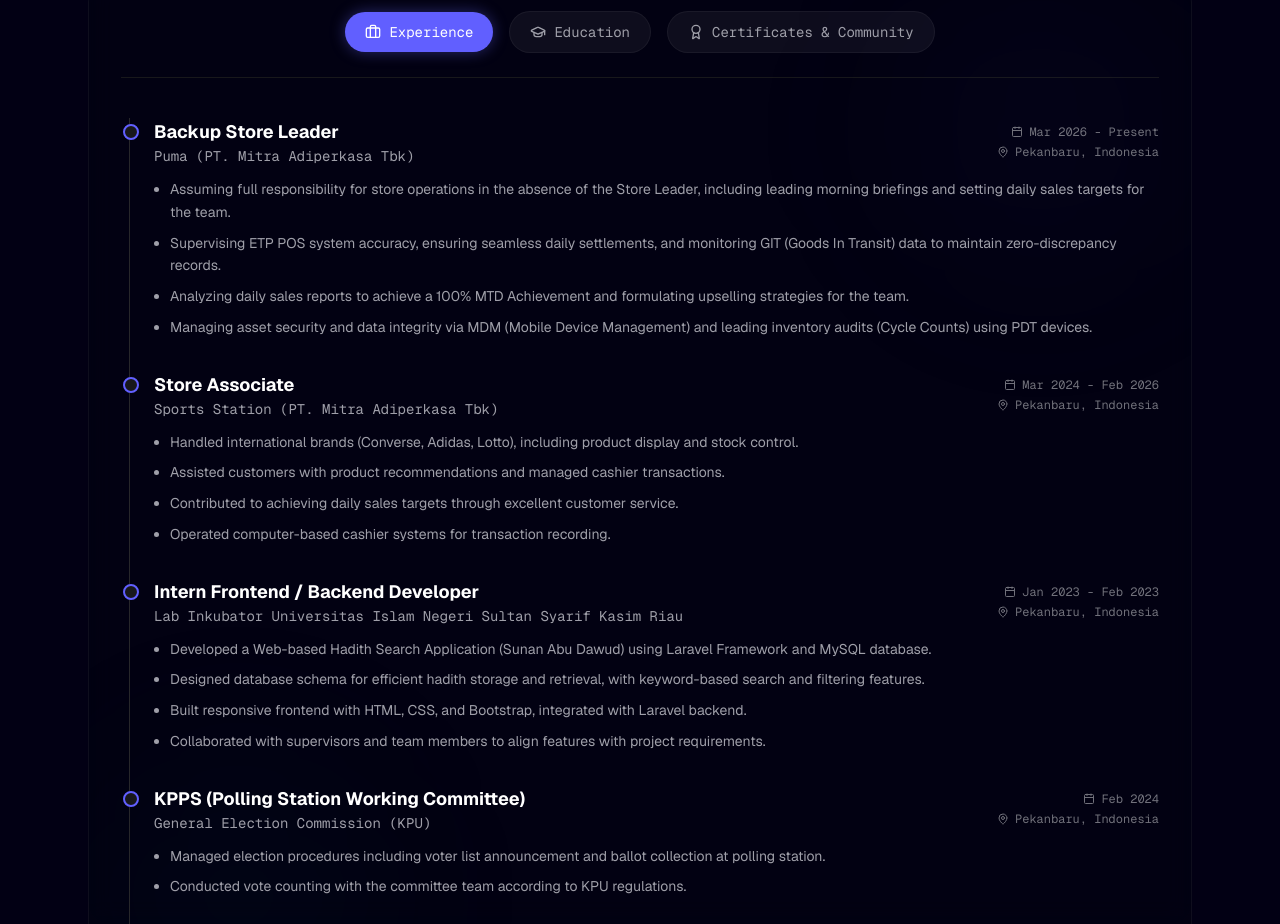
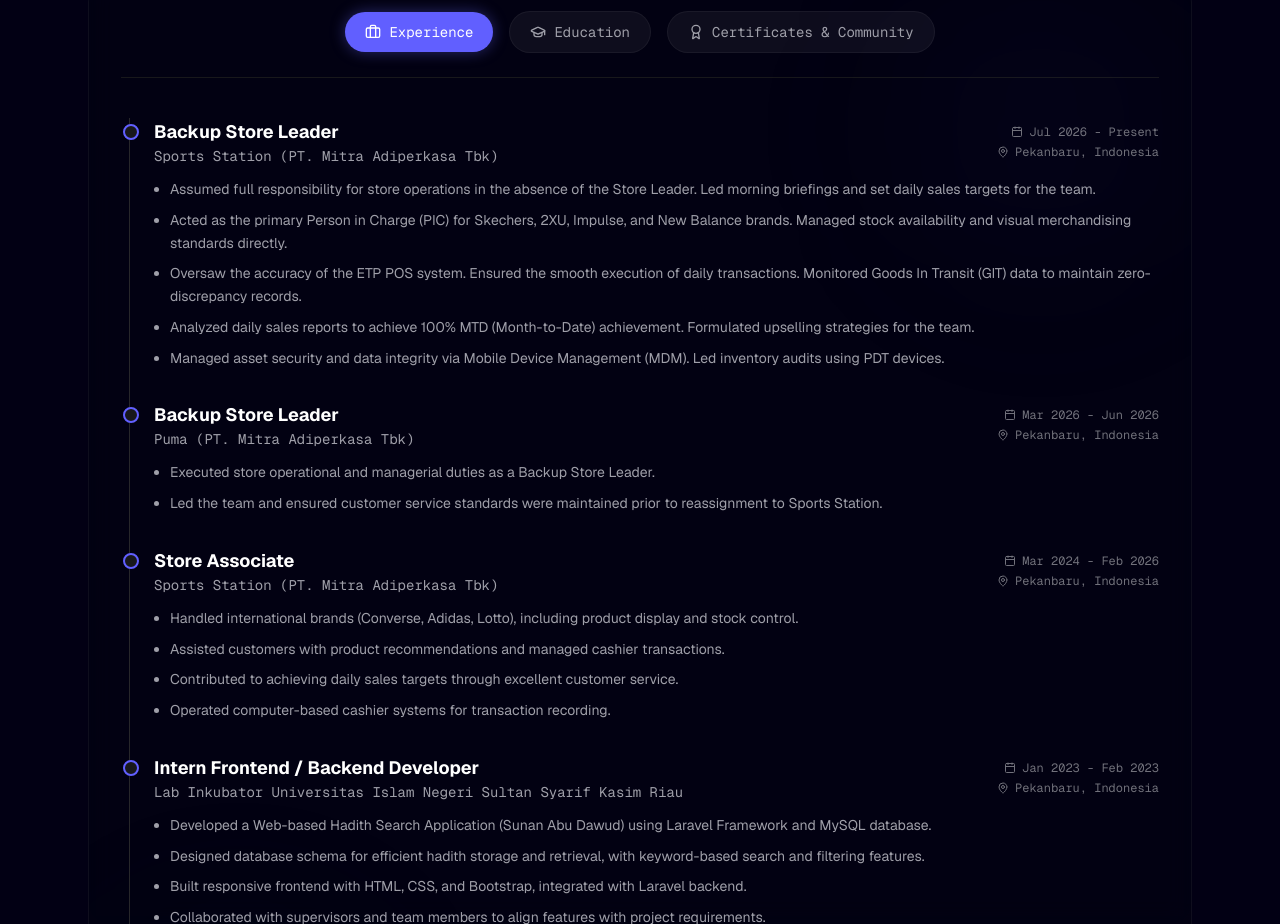
Before and after one commit to mhderdnsyh/mhderdnsyh-portofolio, a Next.js app: page / in a window 1280 px wide. Shown: the part 1637-2561 px from the top of the page. Built offline with nearby package versions, Linux system fonts and the light colour scheme.

Commit message:
feat: update work experience for issue #4

```diff
--- a/src/components/sections/About.tsx
+++ b/src/components/sections/About.tsx
@@ -39,14 +39,25 @@
   const experiences = [
     {
       role: "Backup Store Leader",
+      company: "Sports Station (PT. Mitra Adiperkasa Tbk)",
+      location: "Pekanbaru, Indonesia",
+      period: "Jul 2026 - Present",
+      points: [
+        "Assumed full responsibility for store operations in the absence of the Store Leader. Led morning briefings and set daily sales targets for the team.",
+        "Acted as the primary Person in Charge (PIC) for Skechers, 2XU, Impulse, and New Balance brands. Managed stock availability and visual merchandising standards directly.",
+        "Oversaw the accuracy of the ETP POS system. Ensured the smooth execution of daily transactions. Monitored Goods In Transit (GIT) data to maintain zero-discrepancy records.",
+        "Analyzed daily sales reports to achieve 100% MTD (Month-to-Date) achievement. Formulated upselling strategies for the team.",
+        "Managed asset security and data integrity via Mobile Device Management (MDM). Led inventory audits using PDT devices.",
+      ],
+    },
+    {
+      role: "Backup Store Leader",
       company: "Puma (PT. Mitra Adiperkasa Tbk)",
       location: "Pekanbaru, Indonesia",
-      period: "Mar 2026 - Present",
+      period: "Mar 2026 - Jun 2026",
       points: [
-        "Assuming full responsibility for store operations in the absence of the Store Leader, including leading morning briefings and setting daily sales targets for the team.",
-        "Supervising ETP POS system accuracy, ensuring seamless daily settlements, and monitoring GIT (Goods In Transit) data to maintain zero-discrepancy records.",
-        "Analyzing daily sales reports to achieve a 100% MTD Achievement and formulating upselling strategies for the team.",
-        "Managing asset security and data integrity via MDM (Mobile Device Management) and leading inventory audits (Cycle Counts) using PDT devices.",
+        "Executed store operational and managerial duties as a Backup Store Leader.",
+        "Led the team and ensured customer service standards were maintained prior to reassignment to Sports Station.",
       ],
     },
     {
```
